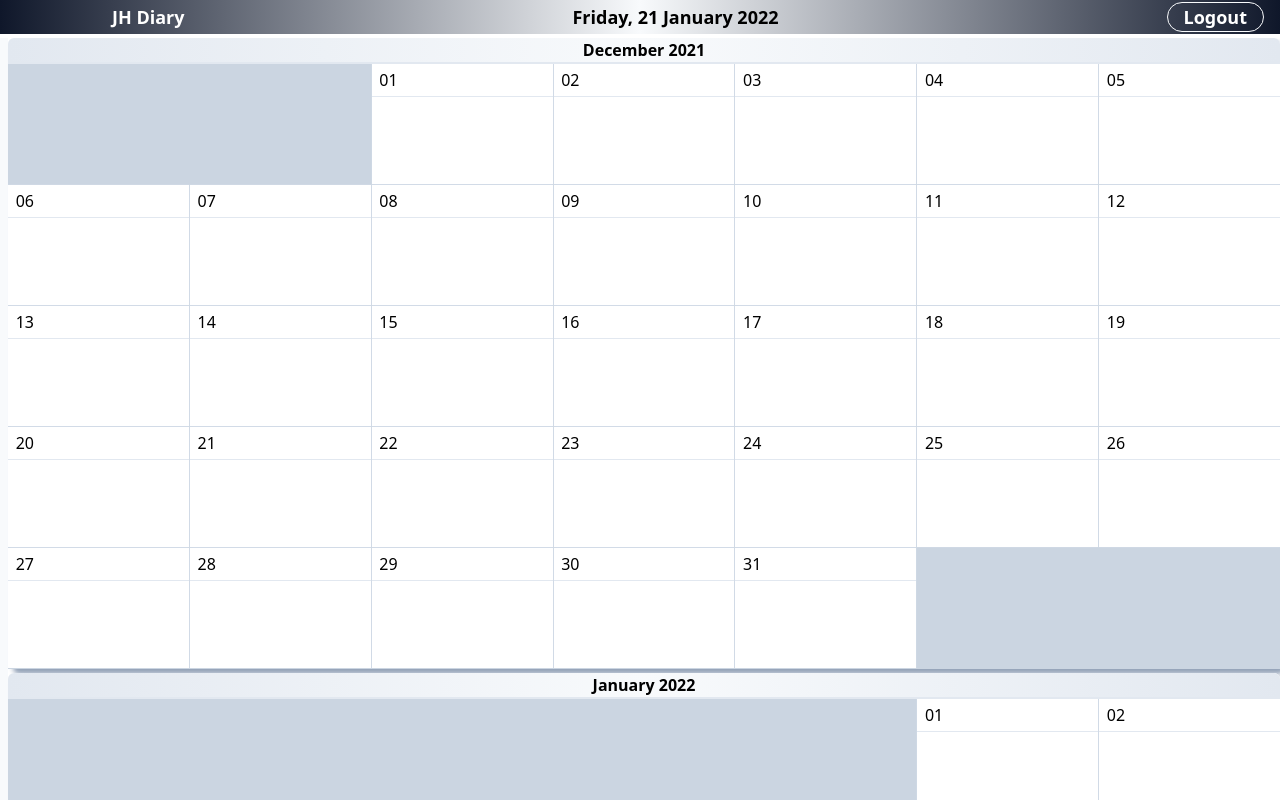
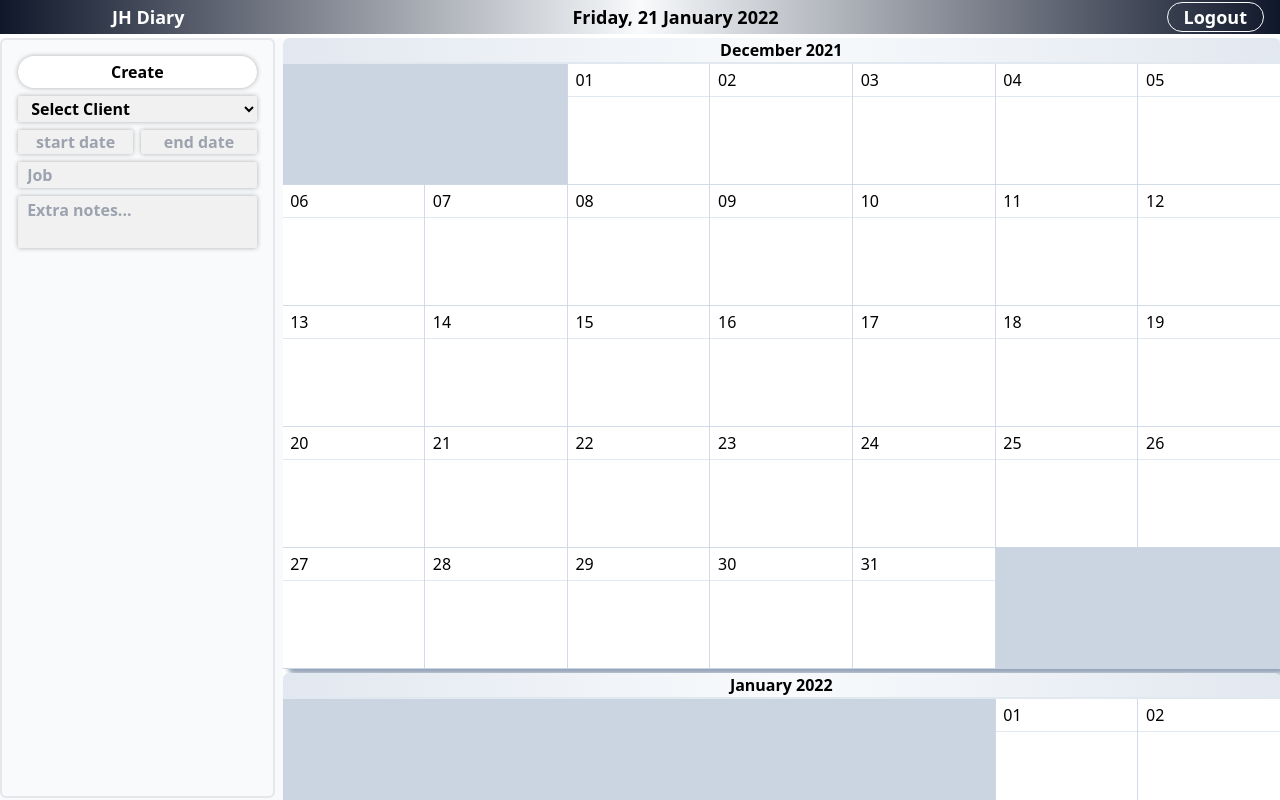
Before and after one commit to espin-tolosa/calendar-ts, a React (Vite) app: page / in a window 1280 px wide. Shown: the top 800 px of the page. Built offline with nearby package versions, Linux system fonts and the light colour scheme.

Commit message:
Set Dates and GiveMeColors Style for Clients

```diff
--- /dev/null
+++ b/src/components/Controller/context.ts
@@ -0,0 +1,87 @@
+import React, { useState } from "react";
+
+type OnChange = (htmlEvent: React.FormEvent<HTMLInputElement>) => void;
+type Backslash = (htmlEvent: React.KeyboardEvent<HTMLInputElement>) => void;
+type SetDate = (date: string) => void;
+
+export const useDate = () => {
+  const [date, setDate] = useState("");
+
+  const handlesClosure = () => {
+    const onChange: OnChange = (htmlEvent) => {
+      setDate(autoCompleteDate(htmlEvent.currentTarget.value));
+    };
+
+    const backslash: Backslash = (htmlEvent) => {
+      if (htmlEvent.key === "Backspace") {
+        setDate(removePrevField);
+      }
+    };
+
+    const setParsedDate: SetDate = (date) => {
+      /* Parsing method here */
+      setDate(date);
+    };
+
+    return [onChange, backslash, setParsedDate] as [
+      OnChange,
+      Backslash,
+      SetDate
+    ];
+  };
+
+  const [onChange, removeBackSlash] = handlesClosure();
+  return [date, onChange, removeBackSlash] as [string, OnChange, Backslash];
+};
+//- Utilities --------------------------
+const isNumber = (value: string) => {
+  const result = Number(value);
+  return result === result;
+};
+
+const isValidYear = (year: string) => {
+  const yearNumber = Number(year);
+  return yearNumber >= 1 && yearNumber <= 99;
+};
+const isValidMonth = (month: string) => {
+  const monthNumber = Number(month);
+  return month.length === 2 && monthNumber >= 1 && monthNumber <= 12;
+};
+const isValidDay = (day: string) => {
+  const dayNumber = Number(day);
+  return day.length === 2 && dayNumber >= 1 && dayNumber <= 31;
+};
+
+//TODO: fix it
+const autoCompleteDate = (value: string) => {
+  const [year, month, day] = value.split("-");
+
+  if (isNumber(value[value.length - 1])) {
+    if (isValidYear(year || "") && value.length === 2) {
+      return `${year}-`;
+    }
+    if (isValidMonth(month || "") && value.length === 5) {
+      return `${year}-${month}-`;
+    } else if (!isValidMonth(month || "") && value.length === 7) {
+      return `${year}-`;
+    }
+  }
+
+  if (value.length === 8 && !isValidDay(day)) {
+    return `${year}-${month}-`;
+  }
+
+  return value.substring(0, 10);
+};
+
+const removePrevField = (prev: string) => {
+  const [yy, mm, dd] = prev.split("-");
+
+  if (hasContent(dd)) return `${yy}-${mm}-`;
+  else if (hasContent(mm)) return `${yy}-`;
+  else return "";
+};
+
+const hasContent = (textField: string) => {
+  return typeof textField !== "undefined" && textField !== "";
+};
--- /dev/null
+++ b/src/components/Controller/useController.tsx
@@ -0,0 +1,48 @@
+import { composition } from "@/interfaces";
+import { DateService } from "@/utils/Date";
+import React, { createContext, useContext, useReducer } from "react";
+const init = { start: "", end: "" };
+type State = { start: string; end: string };
+
+const cControllerState = createContext(init);
+const cControllerDispatch = createContext<React.Dispatch<Action>>(() => {});
+
+/* to consume in controller and other  components that wants to dispatch to controller */
+export const useControllerState = () => useContext(cControllerState);
+export const useControllerDispatch = () => useContext(cControllerDispatch);
+
+type Action =
+  | {
+      type: "setDates" | "setEnd" | "backSlash" | "onChange";
+      payload: State;
+    }
+  | { type: "default" };
+
+function reducerController(state: State, action: Action) {
+  switch (action.type) {
+    case "setDates": {
+      if (DateService.DaysFromStartToEnd(state.end, action.payload.end) > 0) {
+        return { ...state, end: action.payload.end };
+      }
+      return { start: action.payload.start, end: action.payload.end };
+    }
+
+    default: {
+      console.warn("reducer option not implemented in reducerController");
+      return state;
+    }
+  }
+}
+
+/* to provide access */
+export const ControllerProvider: composition = ({ children }) => {
+  const [state, dispatch] = useReducer(reducerController, init);
+
+  return (
+    <cControllerState.Provider value={state}>
+      <cControllerDispatch.Provider value={dispatch}>
+        {children}
+      </cControllerDispatch.Provider>
+    </cControllerState.Provider>
+  );
+};
--- a/src/components/Day/main.tsx
+++ b/src/components/Day/main.tsx
@@ -1,44 +1,29 @@
-import { zeroPadd } from "@/utils/zeroPadd";
 import * as StyledDay from "@components/Day/tw";
-import { EventsThrower } from "@components/EventsThrower/main";
 import { memo, useState } from "react";
-
-export const Day = ({ daynumber }: { daynumber: number }) => {
-  const dayPadd = zeroPadd(daynumber);
-
-  //day-off
-  const top = daynumber <= 5 && daynumber >= 3 ? true : false;
-
-  return (
-    <StyledDay.TWsizedContainer
-      $top={top}
-      onMouseUp={() => {
-        console.log("leaving action at day:", daynumber);
-      }}
-      onMouseEnter={() => console.log("passing over:", dayPadd)}
-    >
-      <StyledDay.TWheader>
-        <StyledDay.TWdaySpot>{dayPadd}</StyledDay.TWdaySpot>
-      </StyledDay.TWheader>
-      <EventsThrower day={dayPadd} />
-    </StyledDay.TWsizedContainer>
-  );
-};
+import { useControllerDispatch } from "../Controller/useController";
 
 type WithChildren<T = {}> = T & { children?: React.ReactNode };
 type IDayProps = WithChildren<{
   daynumber: number;
+  fullDate: string;
 }>;
-export function IDay({ children, daynumber }: IDayProps) {
+export function IDay({ children, daynumber, fullDate }: IDayProps) {
   const tempDay = String(daynumber);
   const dayPadd = daynumber < 10 ? `0${tempDay}` : tempDay;
   const [lock, setLock] = useState(false);
+  const distpatchController = useControllerDispatch();
 
   //day-off
 
   return (
     <StyledDay.TWsizedContainer
       $top={lock}
+      onClick={() => {
+        distpatchController({
+          type: "setDates",
+          payload: { start: fullDate, end: fullDate },
+        });
+      }}
       onMouseUp={() => {
         console.log("leaving action at day:", dayPadd);
       }}
--- a/src/components/Month/main.tsx
+++ b/src/components/Month/main.tsx
@@ -5,6 +5,7 @@ import * as StyledMonth from "./tw";
 import { EventsThrower } from "../EventsThrower/main";
 import { zeroPadd } from "@/utils/zeroPadd";
 import { DateService } from "@/utils/Date";
+import { DateCalendar } from "@/entities/date";
 
 type iMonth = {
   time: string;
@@ -27,6 +28,7 @@ const Month = ({ time, year, month }: iMonth) => {
           <MemoIDay
             key={DateService.ComposeDate(year, month, day)}
             daynumber={day}
+            fullDate={DateService.ComposeDate(year, month, day)}
           >
             <EventsThrower day={DateService.ComposeDate(year, month, day)} />
           </MemoIDay>
--- a/src/main.tsx
+++ b/src/main.tsx
@@ -6,9 +6,11 @@ import { UserSession } from "@/hooks/useUserSession";
 import { EventsDispatcher } from "./hooks/useEventsApi";
 import { UserPreferences } from "@/hooks/useLocalUserPreferences";
 import { EventInController } from "./components/Controller/main";
+import { ControllerProvider } from "./components/Controller/useController";
 
 ReactDOM.render(
   <React.StrictMode>
+    <ControllerProvider>
       <EventInController>
         <UserPreferences>
           <EventsDispatcher>
@@ -18,6 +20,7 @@ ReactDOM.render(
           </EventsDispatcher>
         </UserPreferences>
       </EventInController>
+    </ControllerProvider>
   </React.StrictMode>,
   document.getElementById("root")
 );
--- a/src/static/defaultUserState.ts
+++ b/src/static/defaultUserState.ts
@@ -1,5 +1,5 @@
 export const defaultUserState = {
-  displayController: false,
+  displayController: true,
   darkMode: false,
   logged: true, //this property is not used, as loggin has its own context-reducer, but I will explore the possibility to centralize it here or not
 };
--- a/src/utils/Date.ts
+++ b/src/utils/Date.ts
@@ -29,6 +29,15 @@ export function GetDate(y?: number, m?: number, d?: number) {
   } else {
     return new Date();
   }
+}
+
+export function ExportDateToControllerValue(date: string) {
+  const fields = date.split("-");
+  if (fields.length !== 3) {
+    return "";
+  }
+
+  return `${fields[2]} | ${fields[1]} | ${parseInt(fields[0])}`;
 }
 
 export function GetDateNextMonth(year?: number, month?: number) {
@@ -151,4 +160,5 @@ export const DateService = {
   ComposeDate,
   GetNextDayOfDate,
   isValidKeyDate,
+  ExportDateToControllerValue,
 };
--- a/src/utils/giveMeColor.ts
+++ b/src/utils/giveMeColor.ts
@@ -1,4 +1,4 @@
-export const giveMeColor = (client: string) => {
+export const giveMeColor = (search: string) => {
   const linearGradientTemplate = (color: number) => {
     return `linear-gradient(0.25turn, hsl(${color}, 40%, 40%), hsl(${color},50%,50%),  hsl(${color}, 60%, 60%))`;
   };
@@ -8,25 +8,78 @@ export const giveMeColor = (client: string) => {
     return "white";
   };
 
-  if (client === "John") {
-    return {
+  const ClientsStylesMap = [
+    {
+      name: "Client_1",
+      style: {
         background: linearGradientTemplate(10),
         color: highContrastText(10),
-    };
-  } else if (client === "Cristine") {
-    return {
+      },
+    },
+    {
+      name: "Client_2",
+      style: {
         background: linearGradientTemplate(20),
         color: highContrastText(20),
-    };
-  } else if (client === "Xin") {
-    return {
+      },
+    },
+    {
+      name: "Client_3",
+      style: {
         background: linearGradientTemplate(30),
         color: highContrastText(30),
-    };
-  } else {
-    return {
+      },
+    },
+    {
+      name: "Client_4",
+      style: {
+        background: linearGradientTemplate(40),
+        color: highContrastText(40),
+      },
+    },
+    {
+      name: "Client_5",
+      style: {
+        background: linearGradientTemplate(50),
+        color: highContrastText(50),
+      },
+    },
+    {
+      name: "Client_6",
+      style: {
+        background: linearGradientTemplate(60),
+        color: highContrastText(60),
+      },
+    },
+    {
+      name: "Client_7",
+      style: {
+        background: linearGradientTemplate(70),
+        color: highContrastText(70),
+      },
+    },
+    {
+      name: "Client_8",
+      style: {
+        background: linearGradientTemplate(80),
+        color: highContrastText(80),
+      },
+    },
+    {
+      name: "Client_9",
+      style: {
+        background: linearGradientTemplate(90),
+        color: highContrastText(90),
+      },
+    },
+  ];
+
+  const result = ClientsStylesMap.find((client) => client.name === search);
+
+  return result
+    ? result.style
+    : {
         background: linearGradientTemplate(350),
         color: highContrastText(350),
       };
-  }
 };
```
Also changed, not shown: src/components/Controller/main.tsx (+51 -9 lines). Lines whose indentation alone changed are shown as unchanged.
